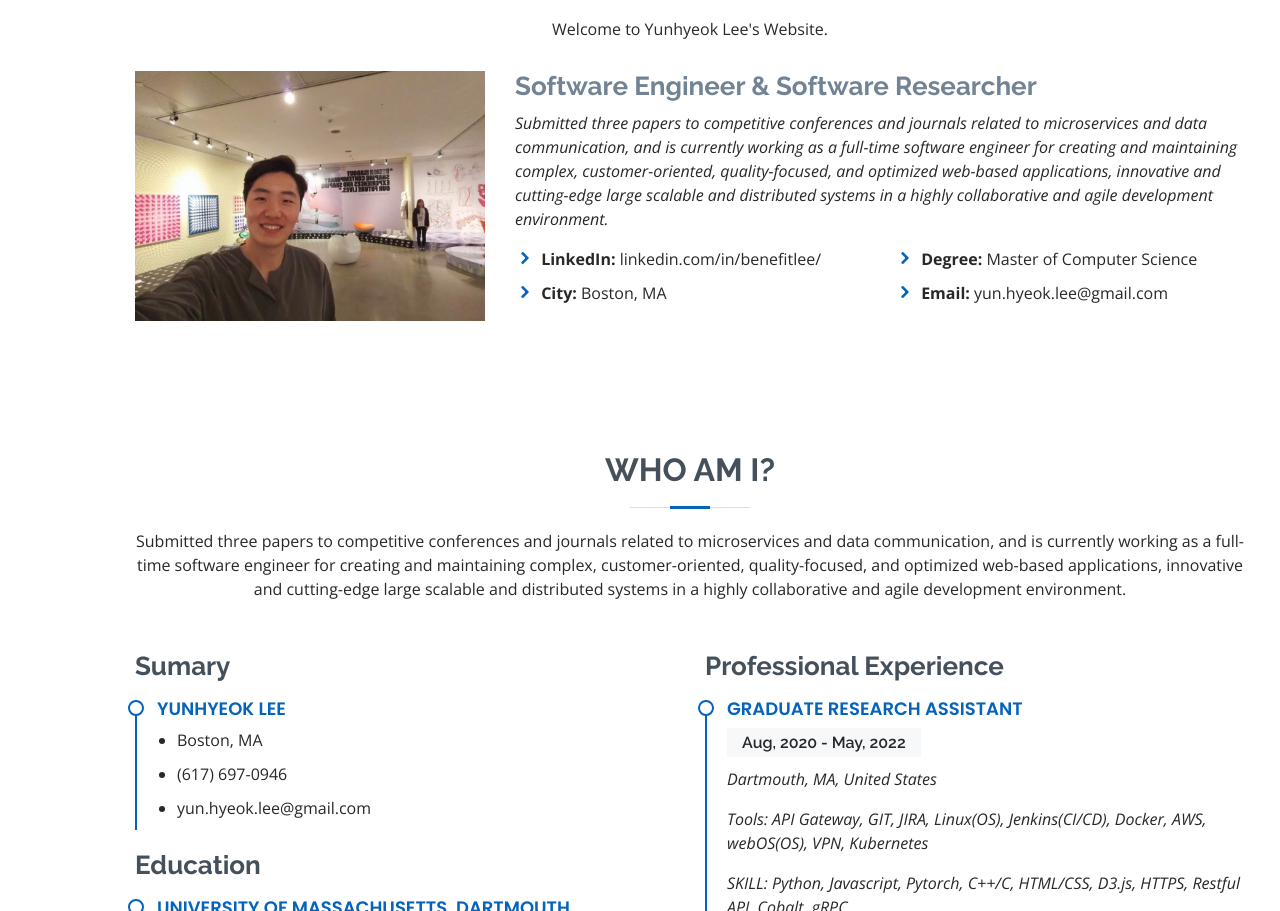
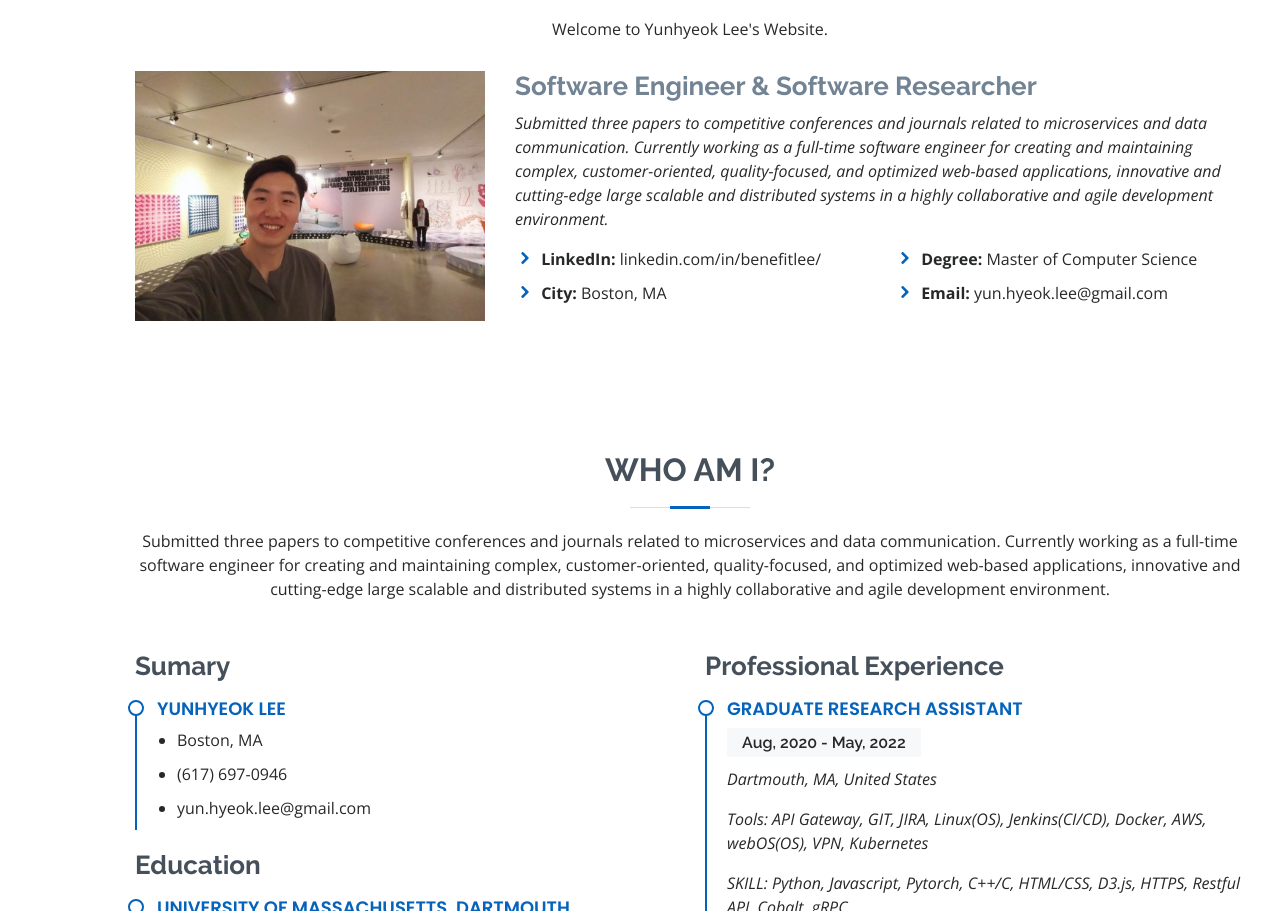
Before and after one commit to Hedsw/Portfolio_Yunhyeok, a plain HTML site: page index.html in a window 1280 px wide. Shown: the part 921-1832 px from the top of the page. Drawn offline with nearby package versions, Linux system fonts and the light colour scheme.

Commit message:
grammer check

```diff
--- a/index.html
+++ b/index.html
@@ -78,7 +78,7 @@
           <div class="col-lg-8 pt-4 pt-lg-0 content">
             <h3>Software Engineer  &amp; Software Researcher </h3>
             <p class="font-italic">
-              Submitted three papers to competitive conferences and journals related to microservices and data communication, and is currently working as a full-time software engineer for creating and maintaining complex, customer-oriented, quality-focused, and optimized web-based applications, innovative and cutting-edge large scalable and distributed systems in a highly collaborative and agile development environment.
+              Submitted three papers to competitive conferences and journals related to microservices and data communication. Currently working as a full-time software engineer for creating and maintaining complex, customer-oriented, quality-focused, and optimized web-based applications, innovative and cutting-edge large scalable and distributed systems in a highly collaborative and agile development environment.
             </p>
             <div class="row">
               <div class="col-lg-6">
@@ -108,7 +108,7 @@
 
         <div class="section-title">
           <h2>Who Am I?</h2>
-          <p> Submitted three papers to competitive conferences and journals related to microservices and data communication, and is currently working as a full-time software engineer for creating and maintaining complex, customer-oriented, quality-focused, and optimized web-based applications, innovative and cutting-edge large scalable and distributed systems in a highly collaborative and agile development environment. </p>
+          <p> Submitted three papers to competitive conferences and journals related to microservices and data communication. Currently working as a full-time software engineer for creating and maintaining complex, customer-oriented, quality-focused, and optimized web-based applications, innovative and cutting-edge large scalable and distributed systems in a highly collaborative and agile development environment. </p>
         </div>
 
         <div class="row">
```
